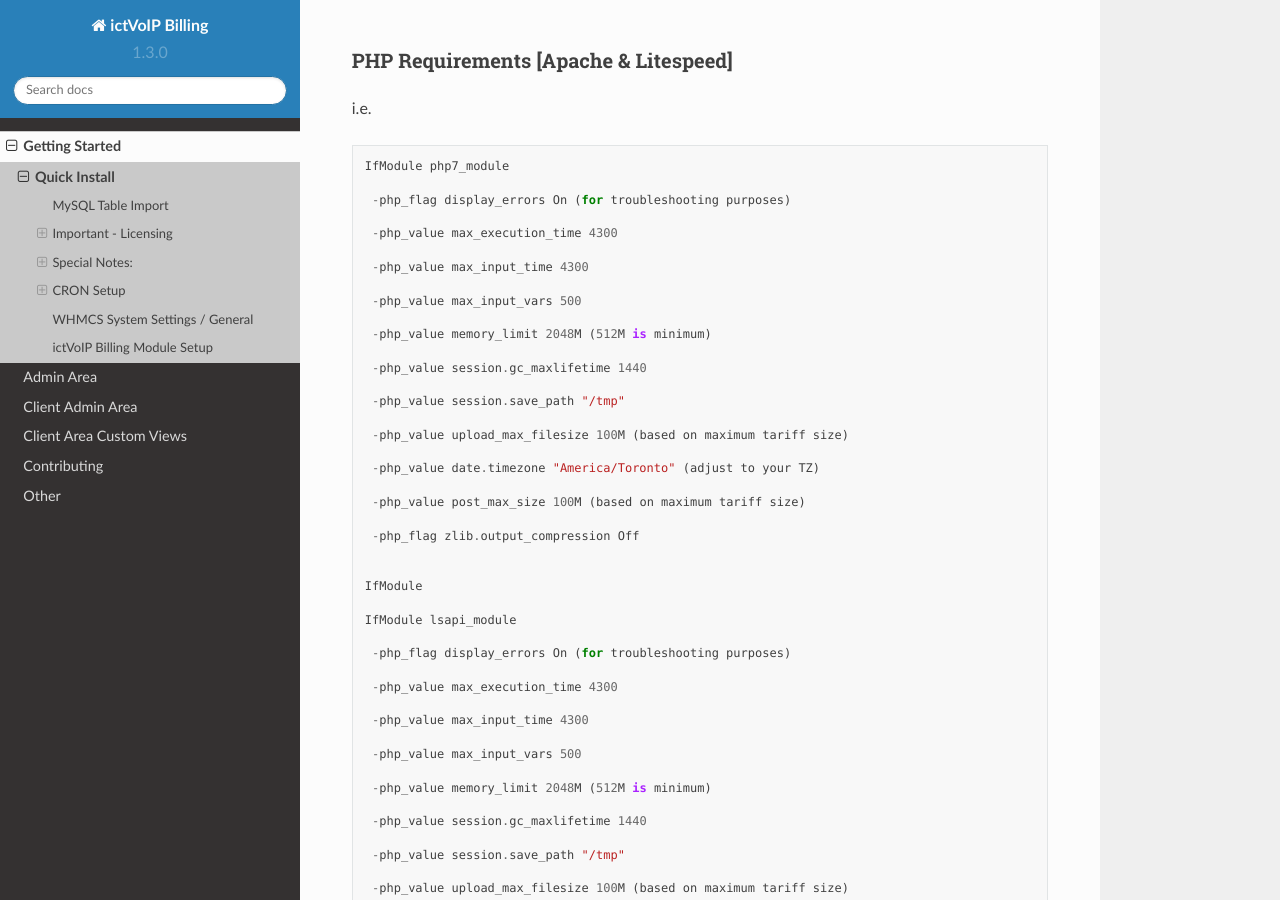
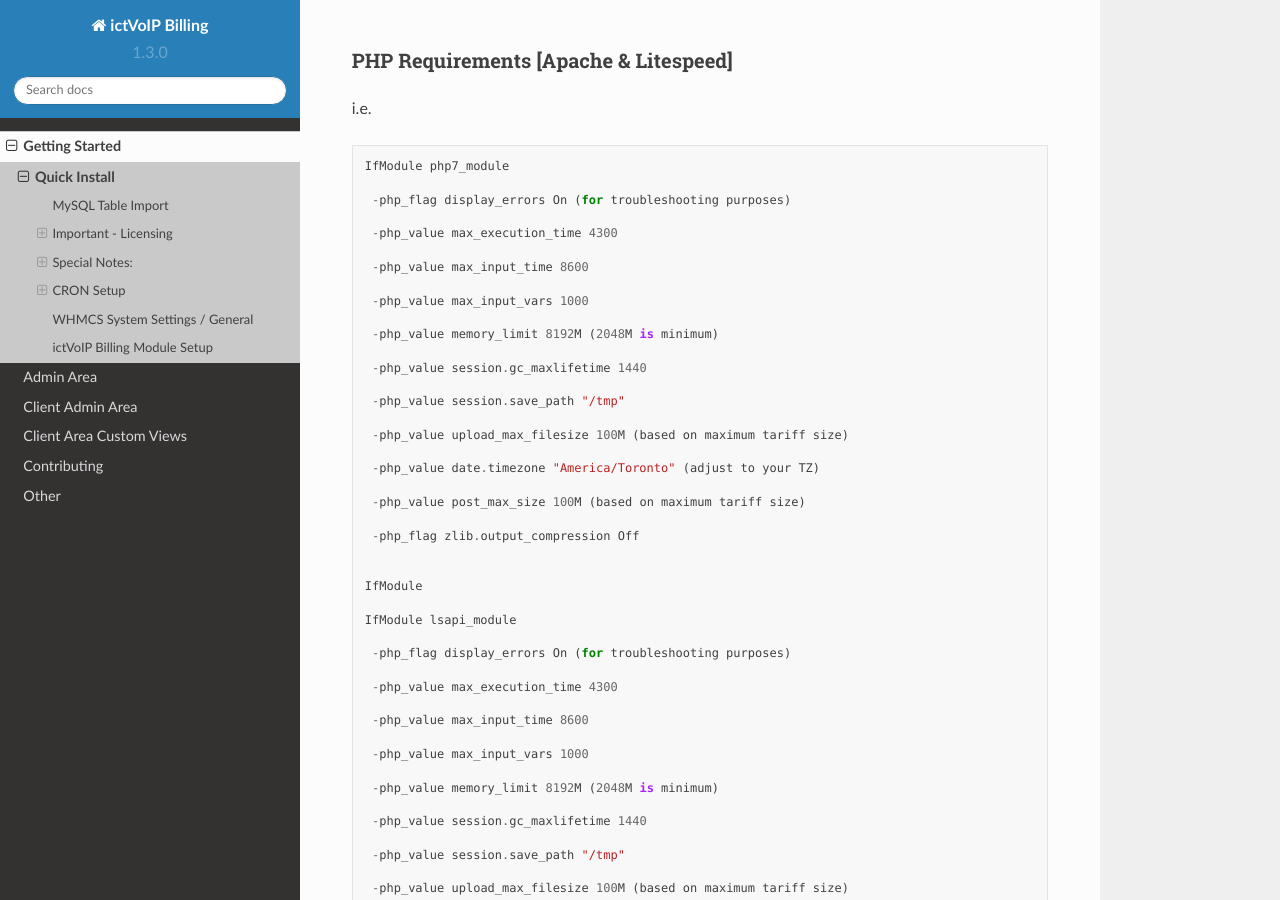
Before and after one commit to ictvoip/ictvoip-docs, a Sphinx documentation site: the page built from docs/source/getting_started/quick_install.rst, in a window 1280 px wide and 900 px high, scrolled down 4492 px. Built offline with Sphinx 7.4.7 and the Read the Docs theme 2.0.0, drawn with Linux system fonts in a browser that asks for light colours; pages that are not in the unit, such as notebooks, are missing from menus.

Commit message:
Update quick_install.rst

```diff
--- a/docs/source/getting_started/quick_install.rst
+++ b/docs/source/getting_started/quick_install.rst
@@ -160,11 +160,11 @@ i.e.
 
    -php_value max_execution_time 4300
 
-   -php_value max_input_time 4300
+   -php_value max_input_time 8600
 
-   -php_value max_input_vars 500
+   -php_value max_input_vars 1000
 
-   -php_value memory_limit 2048M (512M is minimum)
+   -php_value memory_limit 8192M (2048M is minimum)
 
    -php_value session.gc_maxlifetime 1440
 
@@ -187,11 +187,11 @@ i.e.
 
    -php_value max_execution_time 4300
 
-   -php_value max_input_time 4300
+   -php_value max_input_time 8600
 
-   -php_value max_input_vars 500
+   -php_value max_input_vars 1000
 
-   -php_value memory_limit 2048M (512M is minimum)
+   -php_value memory_limit 8192M (2048M is minimum)
 
    -php_value session.gc_maxlifetime 1440
 
```
